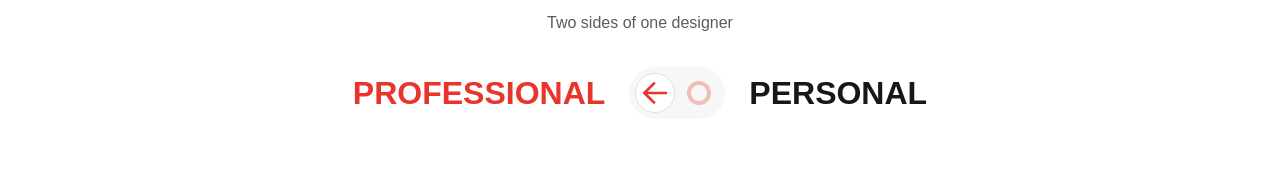
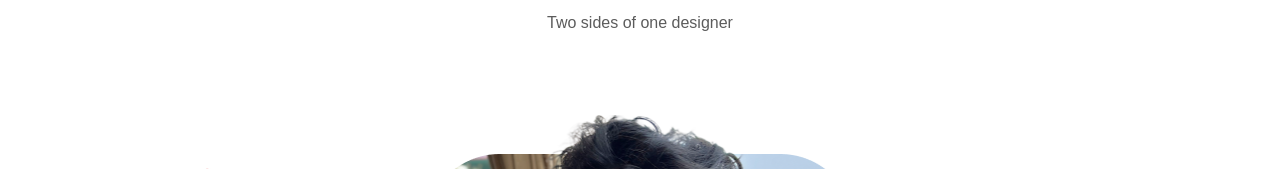
Before and after one commit to enricsneelamkavil/enric-s-neelamkavil, a Next.js app: page /about in a window 1280 px wide. Shown: the part 201-370 px from the top of the page. Built offline with nearby package versions, Linux system fonts and the light colour scheme; no server answers; a web font is replaced by a local one.

Commit message:
hide mode switch - about

```diff
--- a/components/about/IntroSection.tsx
+++ b/components/about/IntroSection.tsx
@@ -138,7 +138,7 @@ const PageSubtitle = styled.p`
 // ── Mode Switch ───────────────────────────────────────────────────────────────
 
 const ModeSwitch = styled.div`
-  display: flex;
+  display: none; /* Hidden as requested, do not delete */
   align-items: center;
   gap: ${({ theme }) => theme.spacing[6]};
 
```
